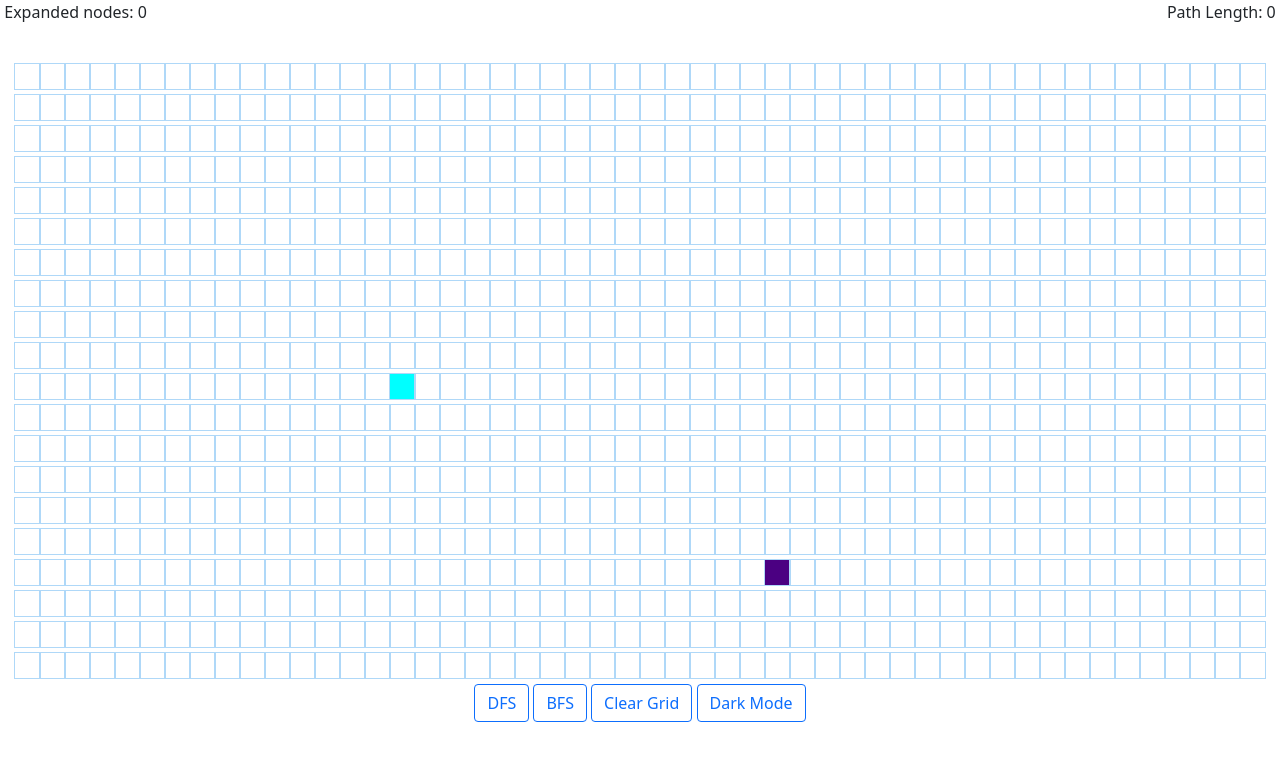
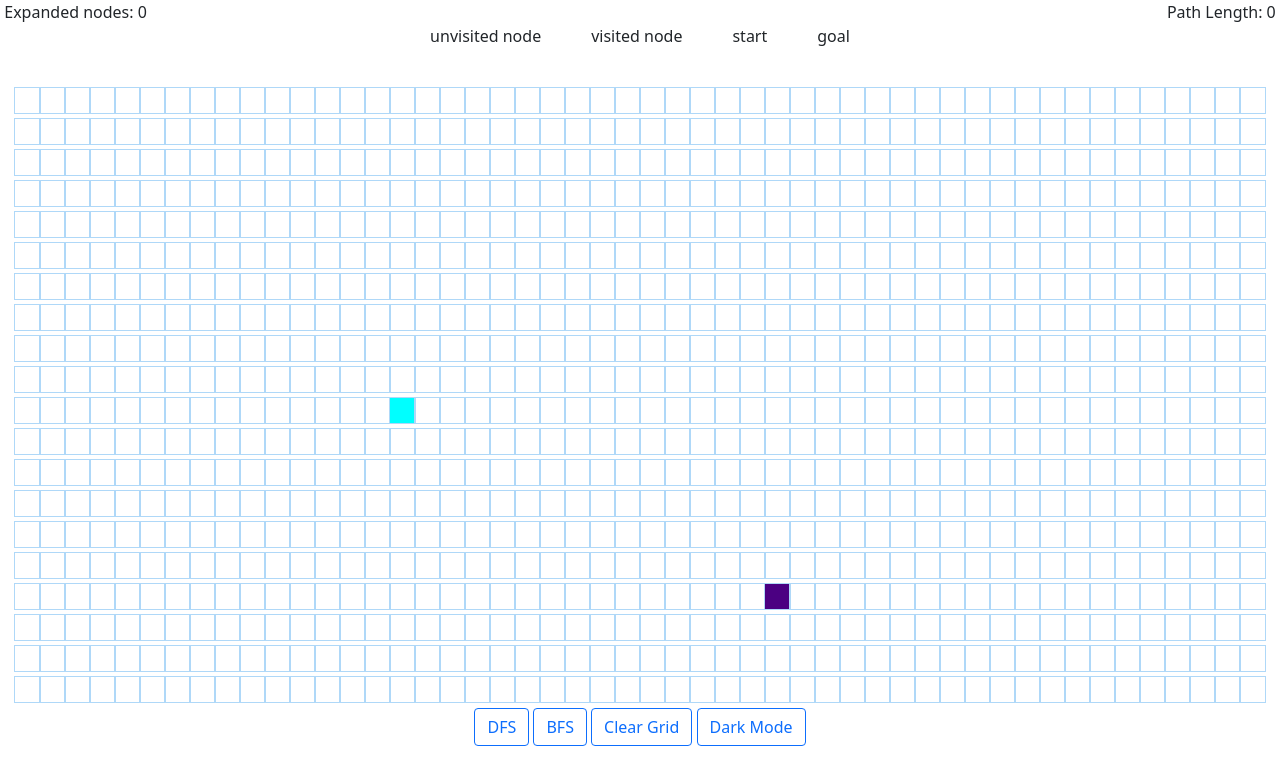
Before and after one commit to rakhishov/pathFindVisualizer, a React (Create React App) app: page / in a window 1280 px wide. Shown: the top 784 px of the page. Built offline with nearby package versions, Linux system fonts and the light colour scheme.

Commit message:
beta to beta

```diff
--- a/src/App.css
+++ b/src/App.css
@@ -24,3 +24,9 @@
 .App-link {
   color: #09d3ac;
 }
+
+.instructions{
+  display: flex;
+  justify-content: center;
+  gap: 50px;
+}
--- a/src/coding/algorithm/bfs.js
+++ b/src/coding/algorithm/bfs.js
@@ -3,9 +3,11 @@
 export function bfs(board, start, goal){
     var visited = [];
     var queue = [start];
-    console.log("start")
     while(queue){
         var curNode = queue.shift();
+        if(curNode === undefined){
+            return 0;
+        }
         if(curNode === goal){
             return visited;
         }
--- a/src/coding/algorithm/dfs.js
+++ b/src/coding/algorithm/dfs.js
@@ -3,7 +3,10 @@ export function dfs(board, start, goal){
     var stack = [start];
     while(stack){
         var curNode = stack.pop()
-        if(curNode==goal){
+        if(curNode === undefined){
+            return 0;
+        }
+        if(curNode===goal){
             return visited;
         }
         if(!curNode.isWall && (!curNode.isVisited||curNode.isStart)){
--- a/src/coding/pathFind/PathFind.jsx
+++ b/src/coding/pathFind/PathFind.jsx
@@ -84,7 +84,6 @@ export default class PathFind extends Component{
             this.setState({isBoardClean: false});
             this.setState({isRunning: true});
             var{board} = this.state;
-            console.log(board);
             var start = board[this.state.STARTNODE_ROW][this.state.STARTNODE_COL];
             var goal = board[this.state.GOALNODE_ROW][this.state.GOALNODE_COL];
             var visited;
@@ -99,11 +98,17 @@ export default class PathFind extends Component{
                     console.log("Nice");
                 }
 
-            var way = shortWay(goal);
-            this.visualise(visited, way);
-            setTimeout(()=>{
-                this.setState({isRunning: false});
-            }, 2000);
+            if(visited === 0){
+                alert("There is no path");
+                console.log("There is no way");
+            }
+            else{
+                var way = shortWay(goal);
+                this.visualise(visited, way);
+                setTimeout(()=>{
+                    this.setState({isRunning: false});
+                }, 2000);
+            }
         }
 
     }
@@ -156,7 +161,7 @@ export default class PathFind extends Component{
             const node = path[i];
             setTimeout(()=>{
                 document.getElementById(`node-${node.row}-${node.col}`).className = 'node node-path';
-            }, 50*i);
+            }, 10*i);
         }
     }
     changeTheme(){
@@ -173,6 +178,22 @@ export default class PathFind extends Component{
           <>
            <span style = {{marginRight: "510px"}} >Expanded nodes: {this.state.numOfExpandedNodes}</span>
                 <span style = {{marginLeft: "510px"}}>Path Length: {this.state.numOfPathNodes}</span>
+            <div className="instructions">
+                <div className = "instructions-item">
+                    unvisited node
+                </div>
+                <div className = "instructions-item">
+
+                    visited node
+                </div>
+                <div className = "instructions-item">
+                    start
+                </div>
+                <div className = "instructions-item">
+
+                    goal
+                </div>
+            </div>
             <div className = "grid">
               {board.map((row, rowIdx) => {
                 return (
@@ -229,6 +250,8 @@ const wallGenerate = (board, row, col)=>{
     return newBoard;
 }
 
+
+
 function shortWay(goal){
     var shortPath = [];
     var currNode = goal;
```
Also changed, not shown: pathfinder to do.txt (added).
